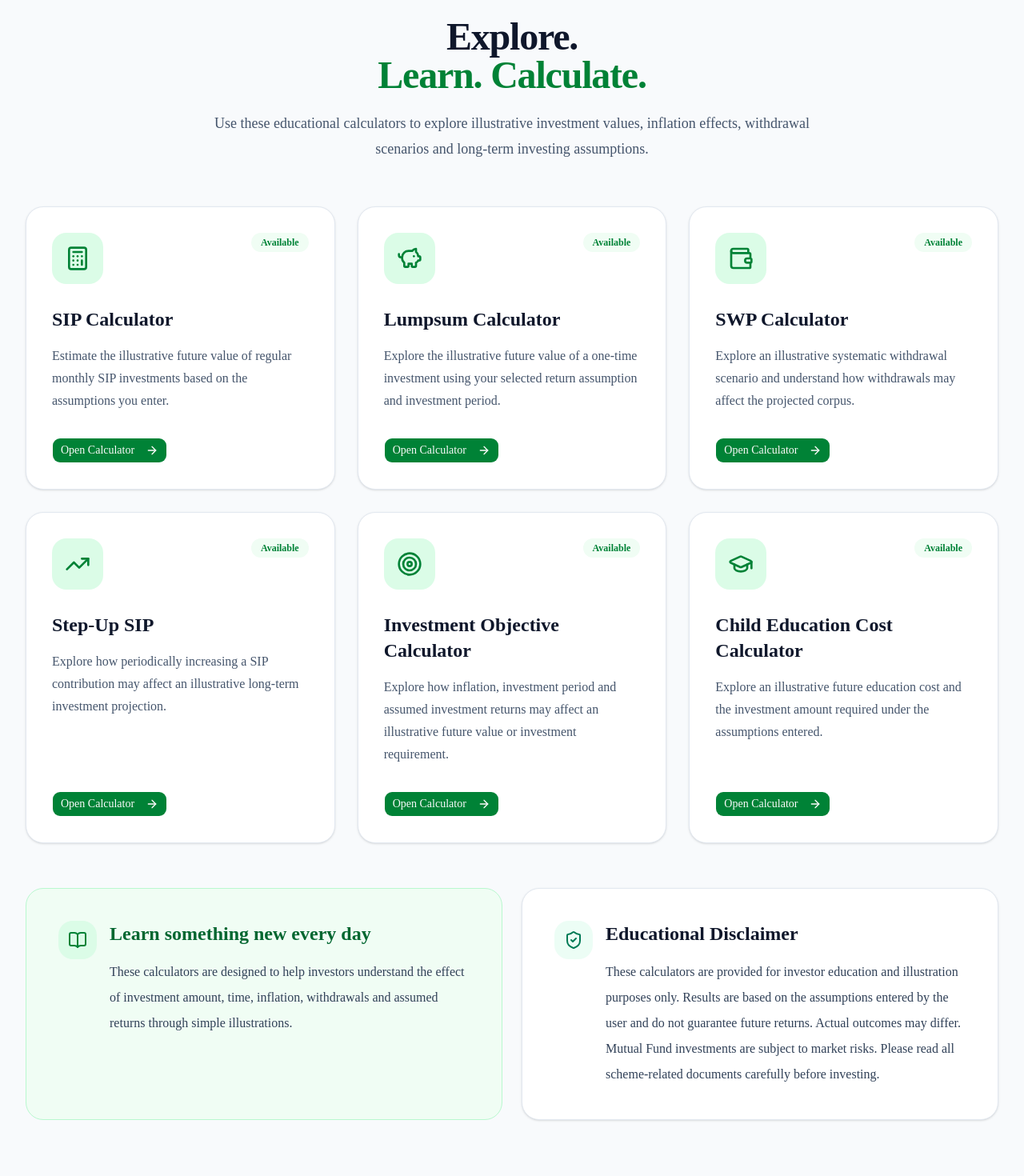
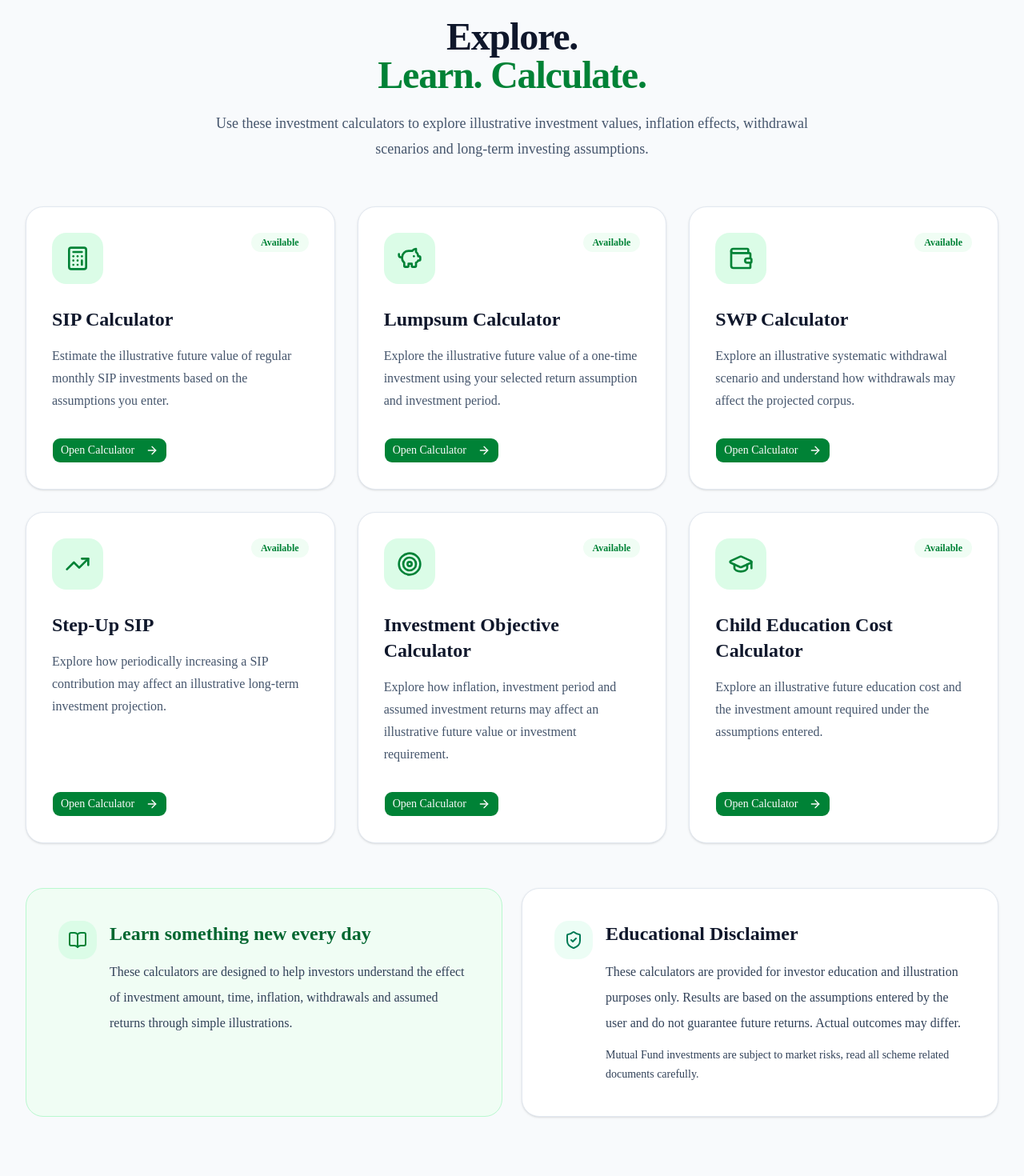
Before and after one commit to shivpawan007/LuxmiInvestCare, a Next.js app: page /calculators in a window 1280 px wide. Shown: the part 720-2190 px from the top of the page at 80% size. Built offline with nearby package versions, Linux system fonts and the light colour scheme.

Commit message:
Compliance: standardize calculators page

```diff
--- a/app/calculators/page.tsx
+++ b/app/calculators/page.tsx
@@ -12,6 +12,7 @@ import {
 } from "lucide-react";
 
 import CalculatorHero from "@/components/calculators/CalculatorHero";
+import MutualFundRiskWarning from "@/components/compliance/MutualFundRiskWarning";
 import CalculatorCard from "@/components/calculators/CalculatorCard";
 
 export default function CalculatorsPage() {
@@ -39,7 +40,7 @@ export default function CalculatorsPage() {
                         </h2>
 
                         <p className="section-subtitle">
-                            Use these educational calculators to explore
+                            Use these investment calculators to explore
                             illustrative investment values, inflation effects, withdrawal scenarios and long-term investing assumptions.
                         </p>
 
@@ -162,9 +163,7 @@ export default function CalculatorsPage() {
                                         Results are based on the assumptions entered
                                         by the user and do not guarantee future
                                         returns. Actual outcomes may differ.
-                                        Mutual Fund investments are subject to
-                                        market risks. Please read all scheme-related
-                                        documents carefully before investing.
+                                        <span className="block mt-3"><MutualFundRiskWarning className="text-left text-slate-700" /></span>
                                     </p>
                                 </div>
 
```
